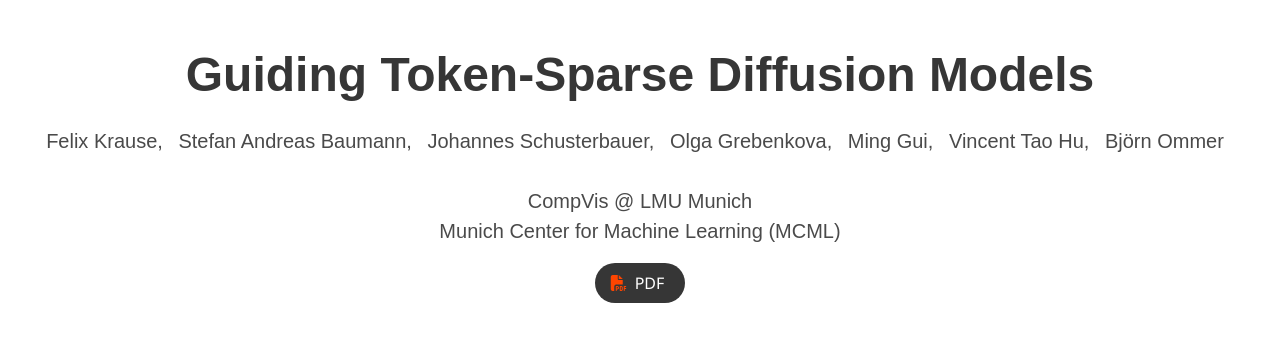
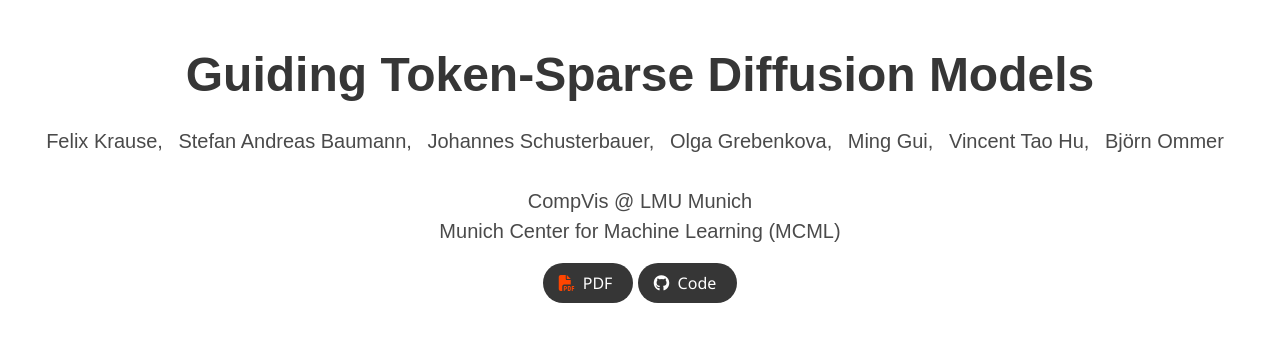
Before and after one commit to CompVis/sparse-guidance, a plain HTML site: page docs/index.html in a window 1280 px wide. Shown: the top 353 px of the page. Drawn offline with nearby package versions, Linux system fonts and the light colour scheme; a web font is replaced by a local one.

Commit message:
update page

```diff
--- a/docs/index.html
+++ b/docs/index.html
@@ -120,6 +120,15 @@
                                             <i class="fas fa-file-pdf" style="color: orangered"></i>
                                         </span>
                                         <span>PDF</span>
+                                    </a>
+                                </span>
+                                <span class="link-block">
+                                    <a href="https://github.com/CompVis/tread" target="_blank" rel="noopener noreferrer"
+                                        class="external-link button is-normal is-rounded is-dark">
+                                        <span class="icon">
+                                            <i class="fab fa-github"></i>
+                                        </span>
+                                        <span>Code</span>
                                     </a>
                                 </span>
                             </div>
```
